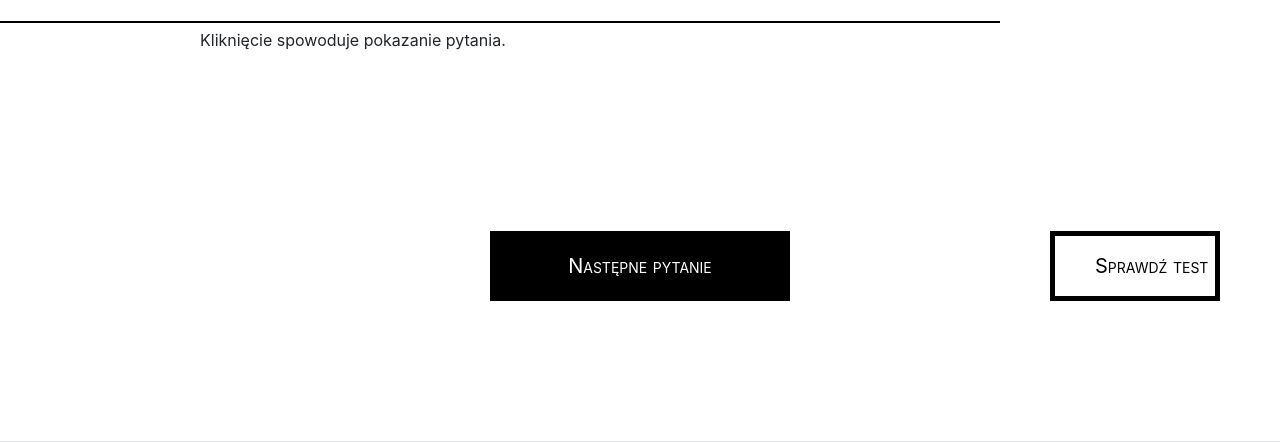
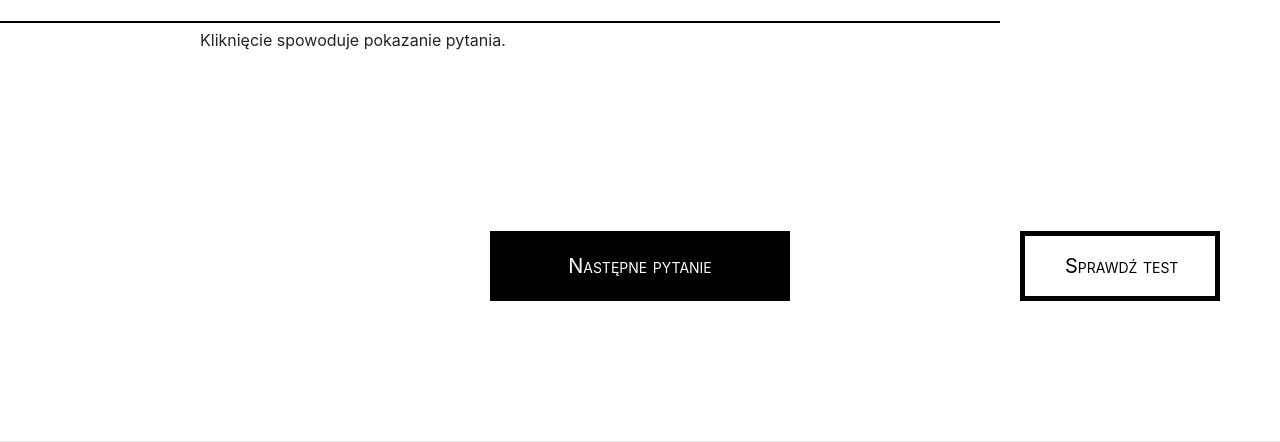
Before and after one commit to Bosswell/exams, a Symfony app: template templates/exam/show.html.twig in a window 1280 px wide. Shown: the part 250-692 px from the top of the page. Run offline with Twig, Linux system fonts and the light colour scheme; the template is opened without the code that fills it, so the values that code supplies are empty; some libraries are stand-ins or nearby versions.

Commit message:
Fixed button

```diff
--- a/public/css/page-layout-helpers.css
+++ b/public/css/page-layout-helpers.css
@@ -51,7 +51,7 @@
     width: 300px;
     font-size: 20px;
     border: 5px solid #000;
-    width: 170px;
+    width: 200px;
     color: #000;
     background: #FFF;
 
```
